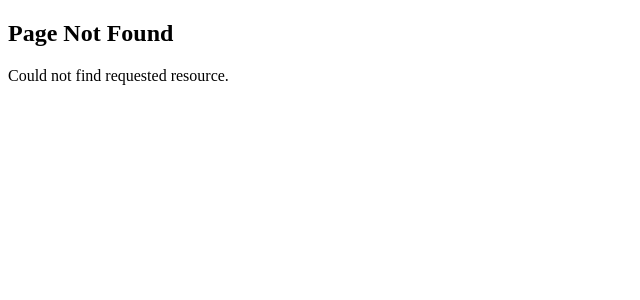
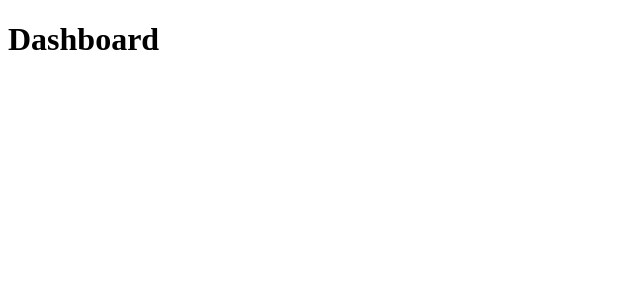
Before and after one commit to richardyhayashi/nextjs-14-tutorials, a Next.js app in the folder src/nextjs-14-tutorial-codevolution/: page /dashboard in a window 1280 px wide. Before the commit this address had no page. Shown: the top 300 px of the page, without its empty margins (0-640 px from the left). Built offline with nearby package versions, Linux system fonts and the light colour scheme.

Commit message:
Finished Chapter #11.

```diff
--- /dev/null
+++ b/src/nextjs-14-tutorial-codevolution/src/app/dashboard/page.tsx
@@ -0,0 +1,11 @@
+import React from 'react';
+
+function BarChart() {
+  return <h1>Bar Chart</h1>;
+}
+
+function Dashboard() {
+  return <h1>Dashboard</h1>;
+}
+
+export default Dashboard;
```
Also changed, not shown: src/nextjs-14-tutorial-codevolution/src/app/dashboard/line-chart.tsx (added, +9 -0 lines), 1 other file (tests, documents, lock files or other folders).
